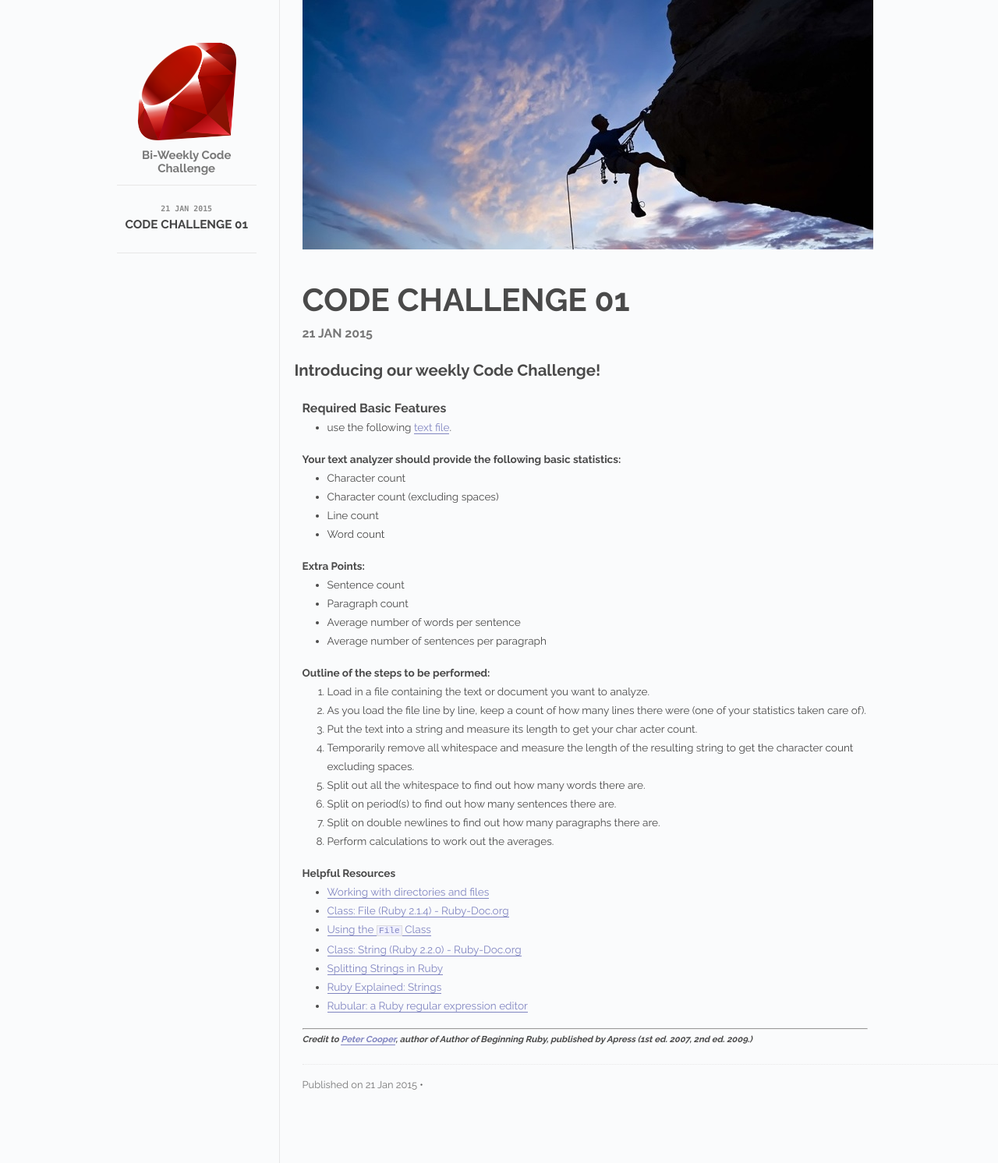
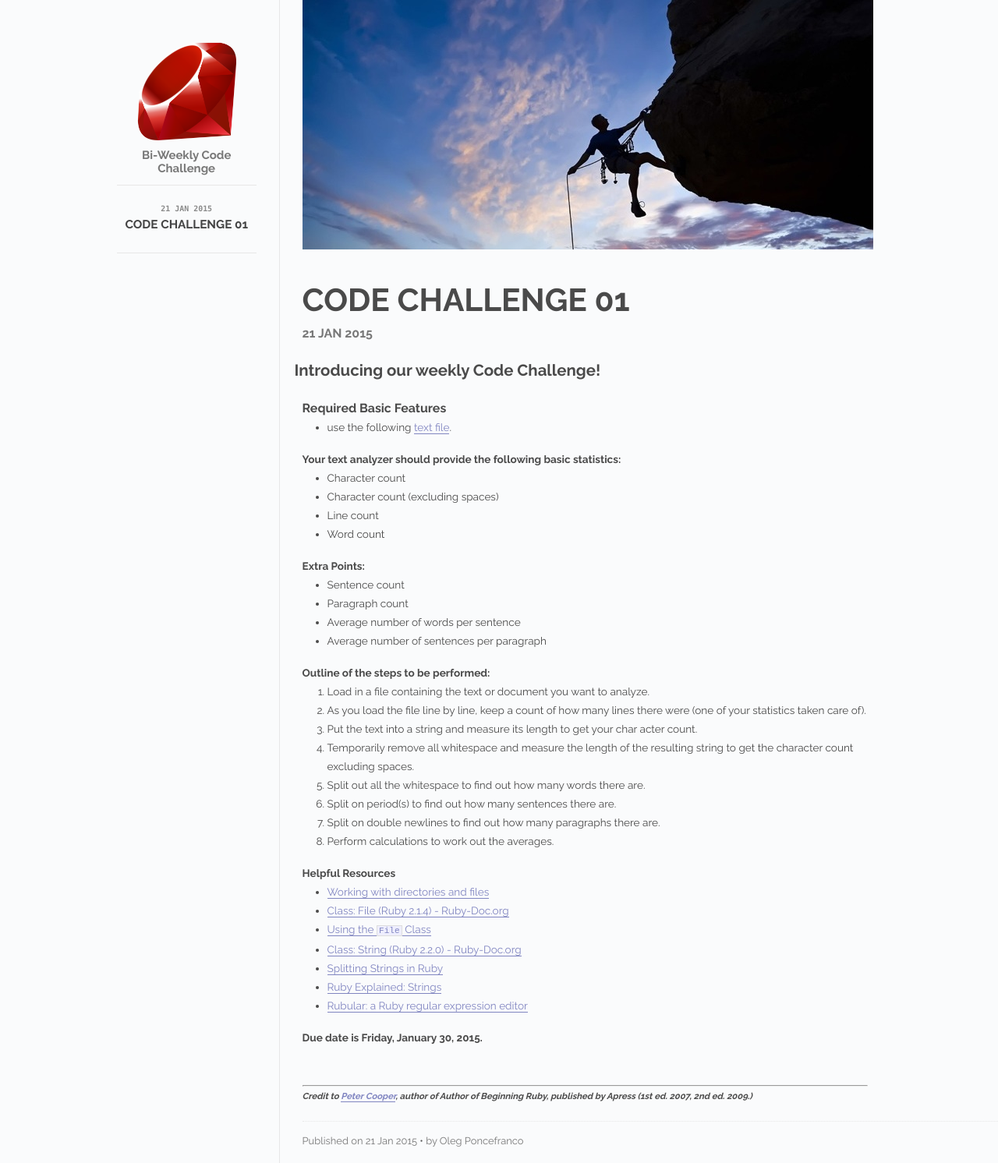
Before and after one commit to oponcefranco/blog_jekyll, a Jekyll site: the page built from index.html, in a window 1280 px wide. Shown: the whole page at 78% size. Built offline with Jekyll 4.4.1, drawn with Linux system fonts in a browser that asks for light colours; Markdown is read by kramdown in place of the engine named in the settings.

Commit message:
update post content

```diff
--- a/_includes/post.html
+++ b/_includes/post.html
@@ -18,6 +18,7 @@
   <div class="colophon">
     <p>
       <span id="pub-date">Published on {{ page.date | date_to_string }}</span> <span class="separator">&bull;</span>
+	  <span id="social">by Oleg Poncefranco</span>
       <!-- <span id="social">Find me on <a href="">Twitter</a>!</span> -->
     </p>
   </div>
--- a/_posts/2015-01-21-example-post.md
+++ b/_posts/2015-01-21-example-post.md
@@ -47,6 +47,10 @@ categories: posts
 * [Ruby Explained: Strings](http://www.eriktrautman.com/posts/ruby-explained-strings)
 * [Rubular: a Ruby regular expression editor](http://rubular.com/)
 
----
+#### Due date is Friday, January 30, 2015.
+
+![image]({{ site.url }}/images/transparent.gif)
+
+* * *
 
 ##### _Credit to [Peter Cooper](http://peterc.org/), author of Author of Beginning Ruby, published by Apress (1st ed. 2007, 2nd ed. 2009.)_
--- a/index.html
+++ b/index.html
@@ -1,6 +1,7 @@
 ---
 layout: default
-title: Home
+title: Code Challenge
+author: Oleg Poncefranco
 ---
 
 {% assign page = site.posts.first %}
```
Also changed, not shown: images/icon_blank.gif (added), images/transparent.gif (added).
